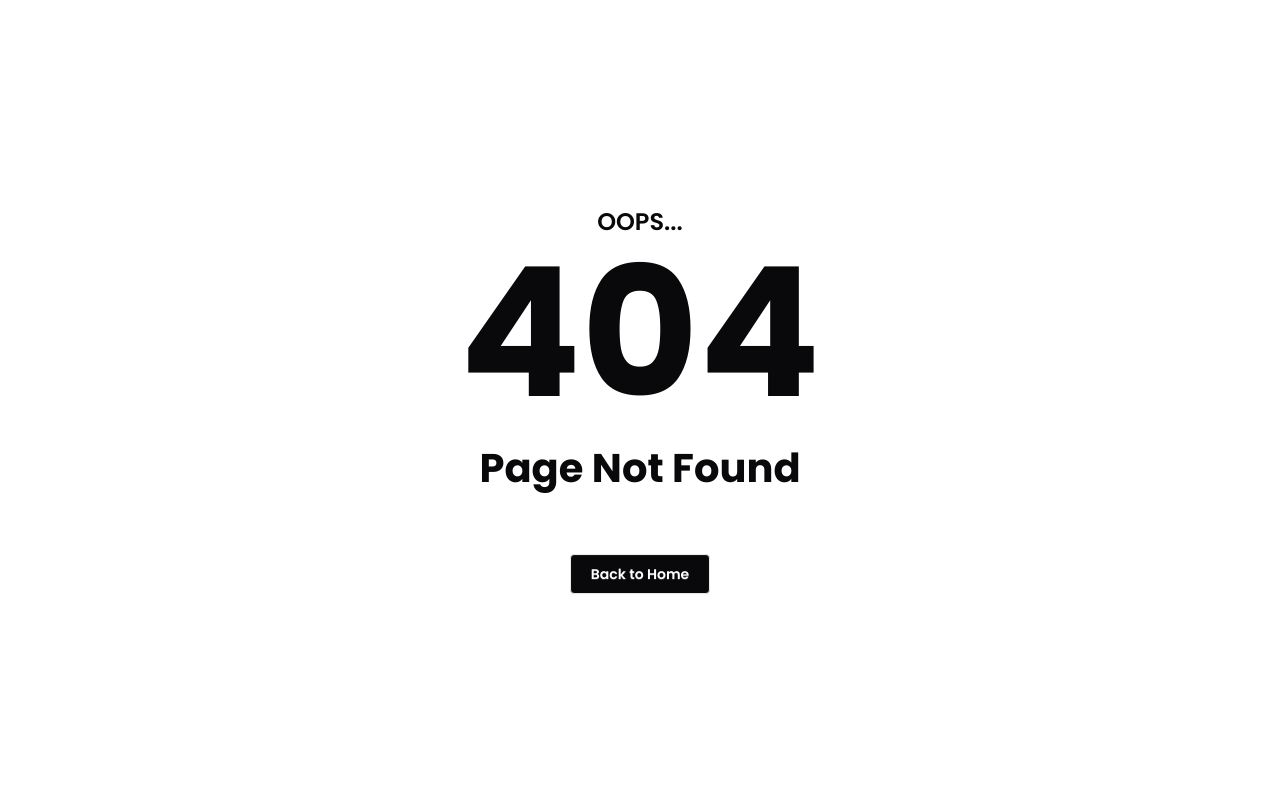
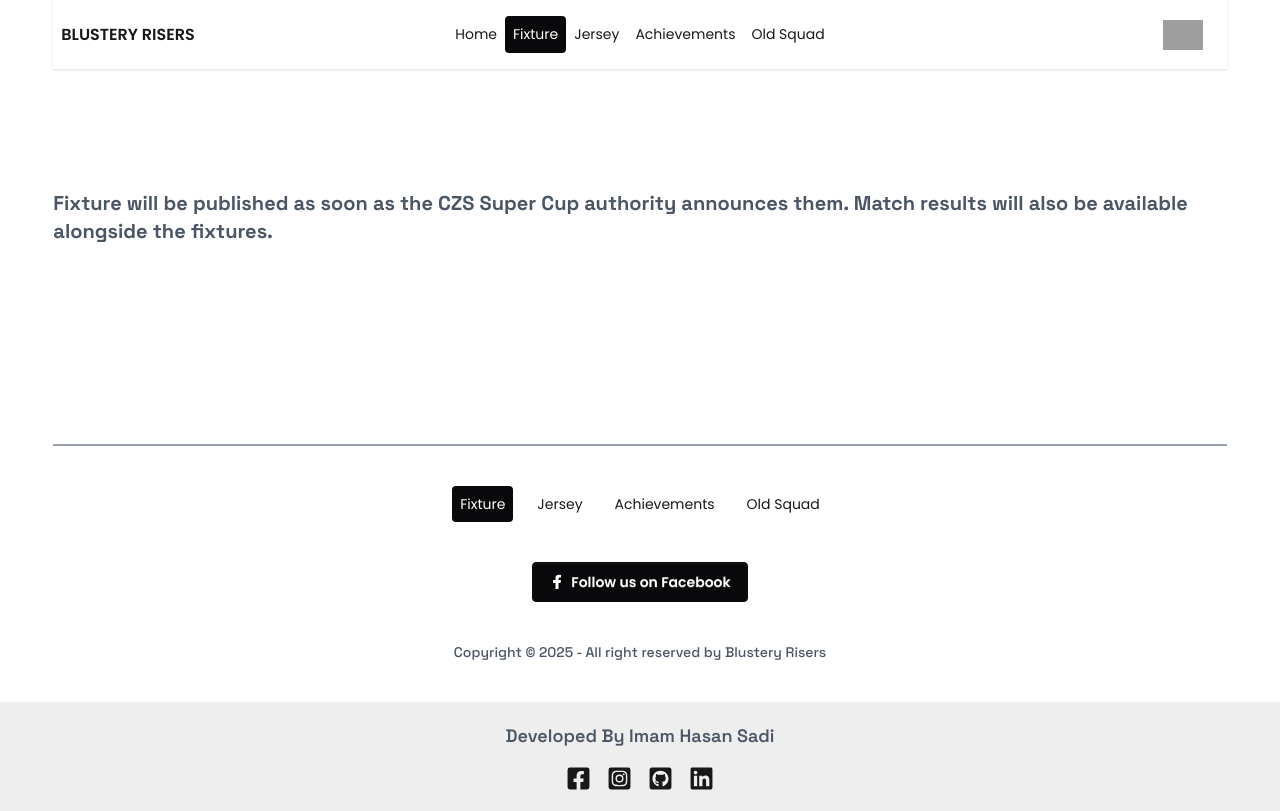
Before and after one commit to imam-hasan-jami/Blustery-Risers, a React (Vite) app: page /fixture in a window 1280 px wide. Before the commit this address had no page. Built offline with nearby package versions, Linux system fonts and the light colour scheme; grey boxes are pictures that could not be loaded.

Commit message:
added fixture route

```diff
--- /dev/null
+++ b/src/pages/Fixture.jsx
@@ -0,0 +1,11 @@
+import React from 'react';
+
+const Fixture = () => {
+    return (
+        <div className='min-h-[calc(100vh-625px)]'>
+            <p className='font-grotesk font-bold text-xl text-gray-600 mt-30'>Fixture will be published as soon as the CZS Super Cup authority announces them. Match results will also be available alongside the fixtures.</p>
+        </div>
+    );
+};
+
+export default Fixture;
--- a/src/routes/Router.jsx
+++ b/src/routes/Router.jsx
@@ -4,6 +4,7 @@ import Home from "../pages/Home";
 import Loading from "../pages/Loading";
 import ErrorPage from "../pages/ErrorPage";
 import PlayerDetails from "../pages/PlayerDetails";
+import Fixture from "../pages/Fixture";
 
 const router = createBrowserRouter([
   {
@@ -30,6 +31,10 @@ const router = createBrowserRouter([
             Component: PlayerDetails,
             loader: () => fetch("/players.json"),
             hydrateFallbackElement: <Loading />,
+        },
+        {
+            path: "/fixture",
+            Component: Fixture,
         }
     ]
   },
```
